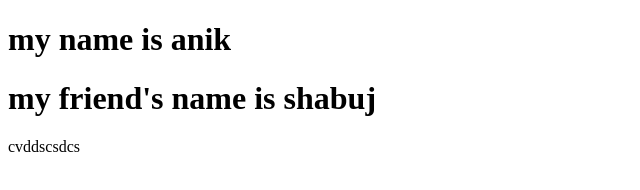
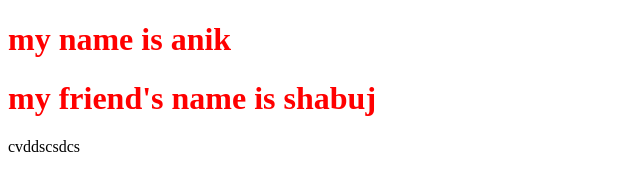
Before and after one commit to AnikRifat/learning-git, a plain HTML site: page index.html in a window 1280 px wide. Shown: the whole page, without its empty margins (0-640 px from the left). Drawn offline with Linux system fonts and the light colour scheme.

Commit message:
colors on test

```diff
--- a/index.html
+++ b/index.html
@@ -6,6 +6,11 @@
     <title>Document</title>
 </head>
 <body>
+    <style>
+        h1{
+            color:red;
+        }
+    </style>
     <h1>my name is anik</h1>
     <h1>my friend's name is shabuj</h1>  cvddscsdcs
 </body>
--- a/test.css
+++ /dev/null
@@ -1 +0,0 @@
-asdasdasdasdas
```
